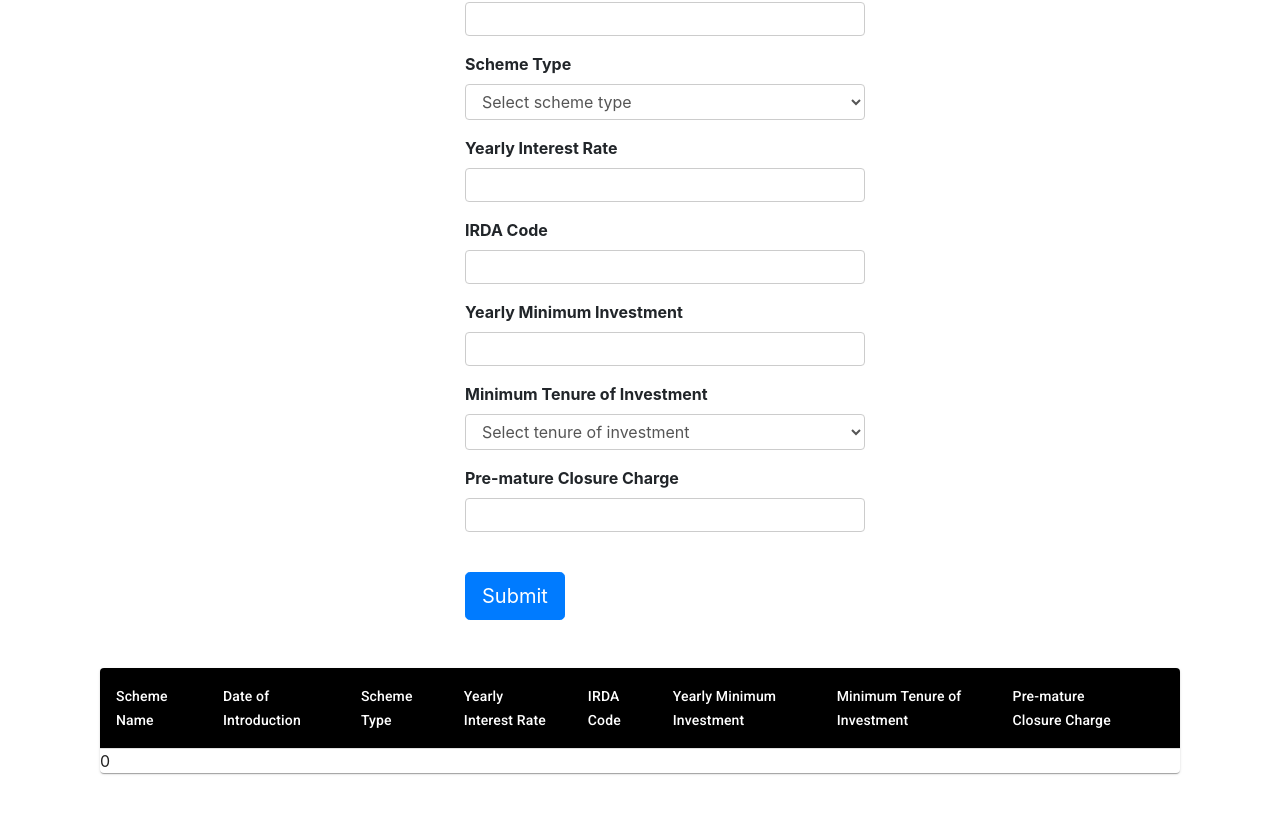
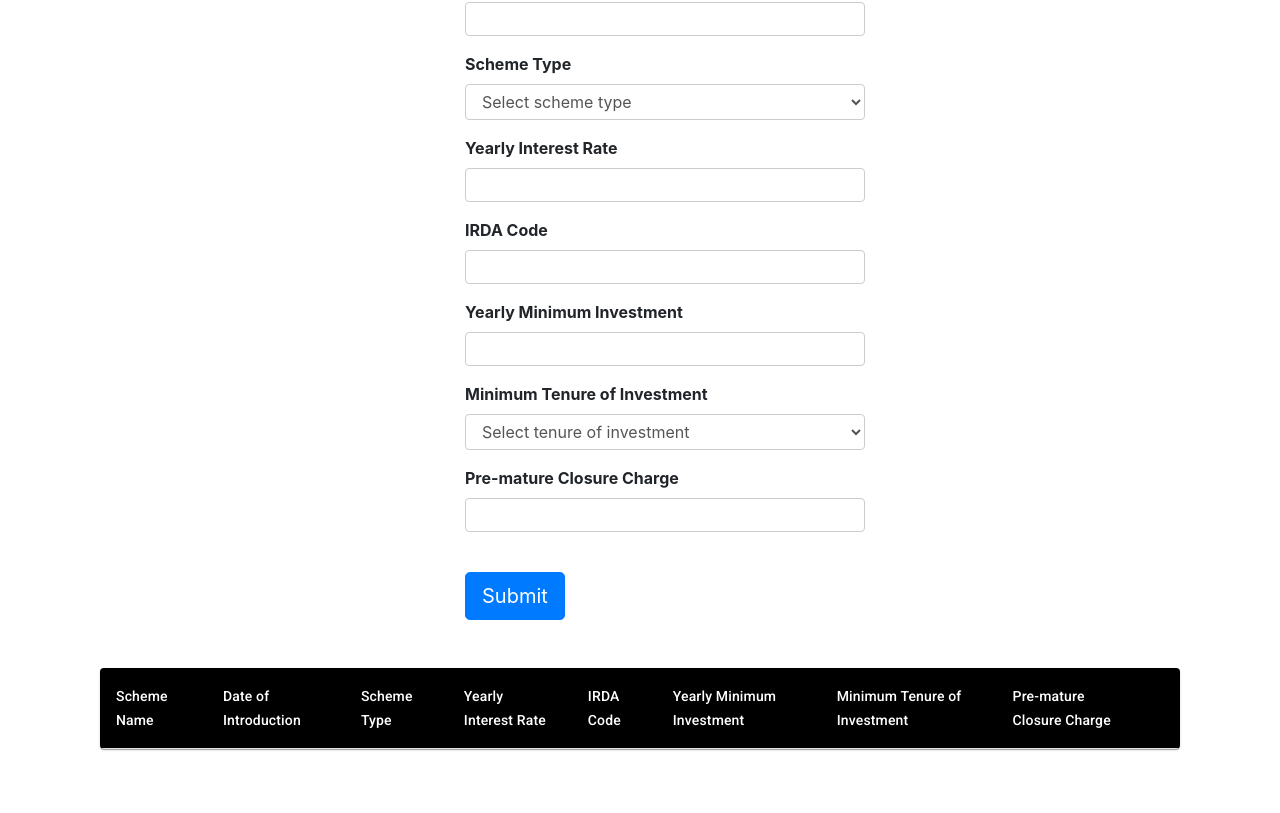
Before and after one commit to habib302/Registration-form, a React (Create React App) app: page / in a window 1280 px wide. Shown: the part 187-1000 px from the top of the page. Built offline with nearby package versions, Linux system fonts and the light colour scheme.

Commit message:
remove zero

```diff
--- a/src/components/ShoData.js
+++ b/src/components/ShoData.js
@@ -63,7 +63,7 @@ return (
                 </TableRow>
                 </TableHead>
                 <TableBody>
-                {datas.length && datas.map((data) => (
+                {datas.map((data) => (
                     <StyledTableRow key={data.name}>
                         {/* <StyledTableCell component="th" scope="row">
                             ll>{row.name}
```
